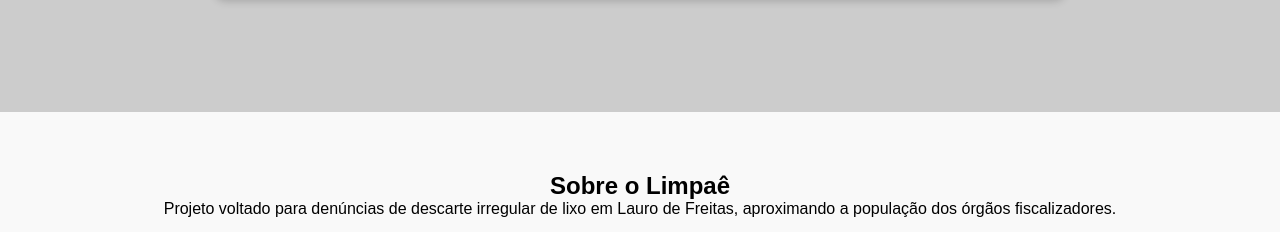
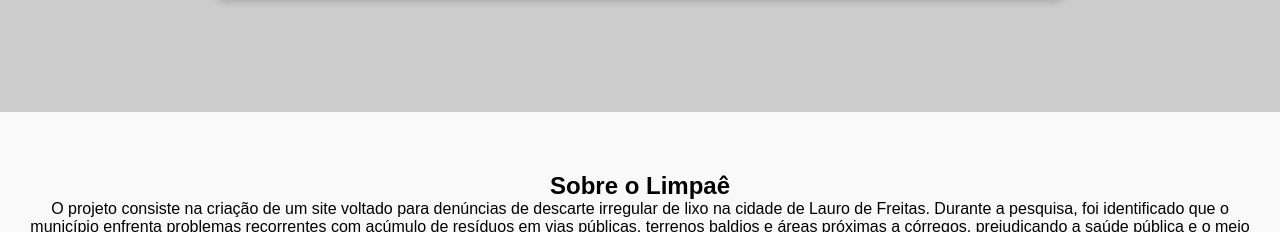
Before and after one commit to LAlmeida12527/Limpa-e, a plain HTML site: page index.html in a window 1280 px wide. Shown: the part 368-600 px from the top of the page. Drawn offline with Linux system fonts and the light colour scheme.

Commit message:
ndex.html

```diff
--- a/index.html
+++ b/index.html
@@ -17,7 +17,6 @@
 </header>
 
 <main>
-  <!-- Faixa cinza com título e descrição -->
   <section class="hero">
     <div class="hero-box fade-in">
       <h1>Faça a diferença em Lauro de Freitas</h1>
@@ -25,16 +24,14 @@
     </div>
   </section>
 
-  <!-- Sobre resumido para destaque -->
   <section id="sobre" class="sobre">
     <h2>Sobre o Limpaê</h2>
     <p>
-      Projeto voltado para denúncias de descarte irregular de lixo em Lauro de Freitas, aproximando a população dos órgãos fiscalizadores.
+      O projeto consiste na criação de um site voltado para denúncias de descarte irregular de lixo na cidade de Lauro de Freitas. Durante a pesquisa, foi identificado que o município enfrenta problemas recorrentes com acúmulo de resíduos em vias públicas, terrenos baldios e áreas próximas a córregos, prejudicando a saúde pública e o meio ambiente.
     </p>
     <img src="logo.png" alt="Logo Limpaê" class="logo-sobre">
   </section>
 
-  <!-- Motivacionais -->
   <section class="motivacionais">
     <h2 class="motiv-title">Frases Motivacionais</h2>
     <div class="green-line"></div>
```
